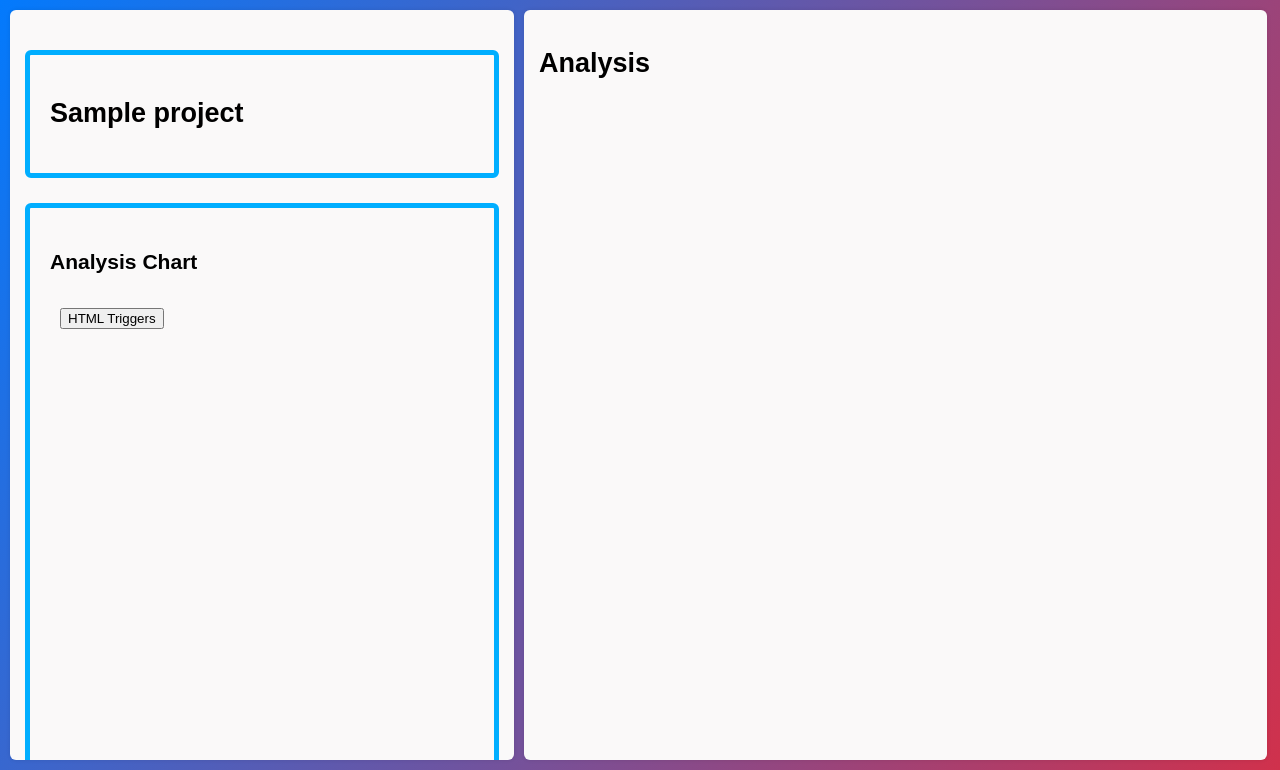
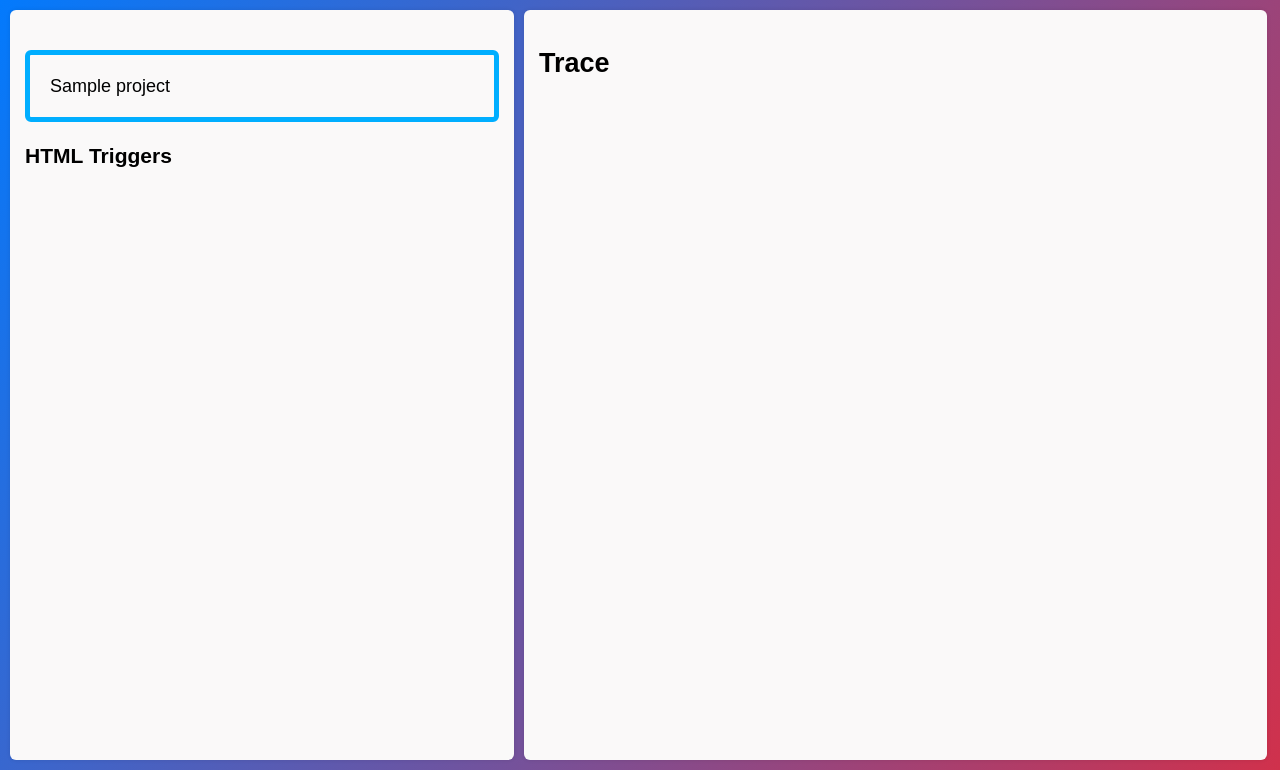
Before and after one commit to kidd1492/project_scanner, a Flask app: template web_app/templates/traces.html in a window 1280 px wide. Shown: the part 43-813 px from the top of the page. Run offline with Flask 3, Linux system fonts and the light colour scheme; the template is opened without the code that fills it: most values are stand-ins (such as "Sample title", 1, 10 or a date in 2020); data that the repository does not hold is empty.

Commit message:
started adding trace route and service. need to move test functions into service

```diff
--- /dev/null
+++ b/services/trace_service.py
@@ -0,0 +1,4 @@
+from test import build_full_trace
+
+def get_trace(project_name, trigger):
+    return build_full_trace(trigger, project_name)
--- a/test.py
+++ b/test.py
@@ -202,6 +202,7 @@ if __name__ == "__main__":
     project_name = "expert_in_a_box"
     trigger = "uploadFile()"
     trace = build_full_trace(trigger, project_name)
-    mermaid = trace_to_mermaid(trace)
+    print(trace)
+    #mermaid = trace_to_mermaid(trace)
     #print(json.dumps(trace, indent=4))
-    print(mermaid)
+    #print(mermaid)
--- a/web_app/static/js_files/trace.js
+++ b/web_app/static/js_files/trace.js
@@ -0,0 +1,46 @@
+function loadAnalysisOnStart() {
+    loadAnalysisList("html");
+}
+
+function loadAnalysisList(type) {
+    fetch(`/analysis/${PROJECT_NAME}/${type}`)
+        .then(r => r.json())
+        .then(data => {
+            const list = document.getElementById("analysis-items");
+            list.innerHTML = "";
+
+            data.forEach(item => {
+                const funcName = item.function;   // e.g. "chatAsk()"
+
+                const li = document.createElement("li");
+                li.className = "analysis-item";
+                li.id = funcName;                 // ID = function name
+                li.textContent = funcName;
+
+                li.addEventListener("click", () => {
+                    runTrace(funcName);
+                });
+
+                list.appendChild(li);
+            });
+        })
+        .catch(err => console.error("Error loading analysis list:", err));
+}
+
+function runTrace(funcName) {
+    const box = document.getElementById("result-window");
+    box.innerHTML = `<h3>Tracing: ${funcName}</h3><p>Running trace engine...</p>`;
+
+    const url = `/trace/run?project=${PROJECT_NAME}&trigger=${encodeURIComponent(funcName)}`;
+    console.log("FETCHING:", url);
+
+    fetch(url)
+        .then(r => r.json())
+        .then(trace => {
+            box.innerHTML = `<pre>${JSON.stringify(trace, null, 4)}</pre>`;
+        })
+        .catch(err => {
+            box.innerHTML = `<p>Error running trace.</p>`;
+            console.error(err);
+        });
+}
--- a/web_app/templates/traces.html
+++ b/web_app/templates/traces.html
@@ -1,5 +1,5 @@
 {% extends "layout.html" %}
-{% block title %}Dashboard{% endblock %}
+{% block title %}Traces{% endblock %}
 
 {% block body %}
 
@@ -10,26 +10,24 @@
 <div class="index-grid">
 
     <div class="middle-column">
-
-        <div class="chunk-block block-500">
-            <h2><strong>{{ project }}</strong></h2>
-        </div>
-
-        <div id="html" class="chunk-block">
-            <h3>Analysis Chart</h3>
-            <div class="index-grid">
-                <div style="max-width: 200px;">
-                    <button onclick="showTab('html')">HTML Triggers</button>
-                </div>
-            </div>
-        </div>
-
+        <div class="chunk-block">{{ project }}</div>
+        <h3>HTML Triggers</h3>
+        <ul id="analysis-items"></ul>
     </div>
 
-    <div class="middle-column">
-        <h2>Analysis</h2>
-        <div class="analysis-window"></div>
+    <div id="result-window" class="middle-column">
+        <h2>Trace</h2>
+        <div id="result-window" class="analysis-window"></div>
     </div>
+
 </div>
 
+<script src="{{ url_for('static', filename='js_files/trace.js') }}"></script>
+
+<script>
+document.addEventListener("DOMContentLoaded", () => {
+    loadAnalysisOnStart();
+});
+</script>
+
 {% endblock %}
```
Also changed, not shown: api/trace_routes.py (+15 -13 lines).
